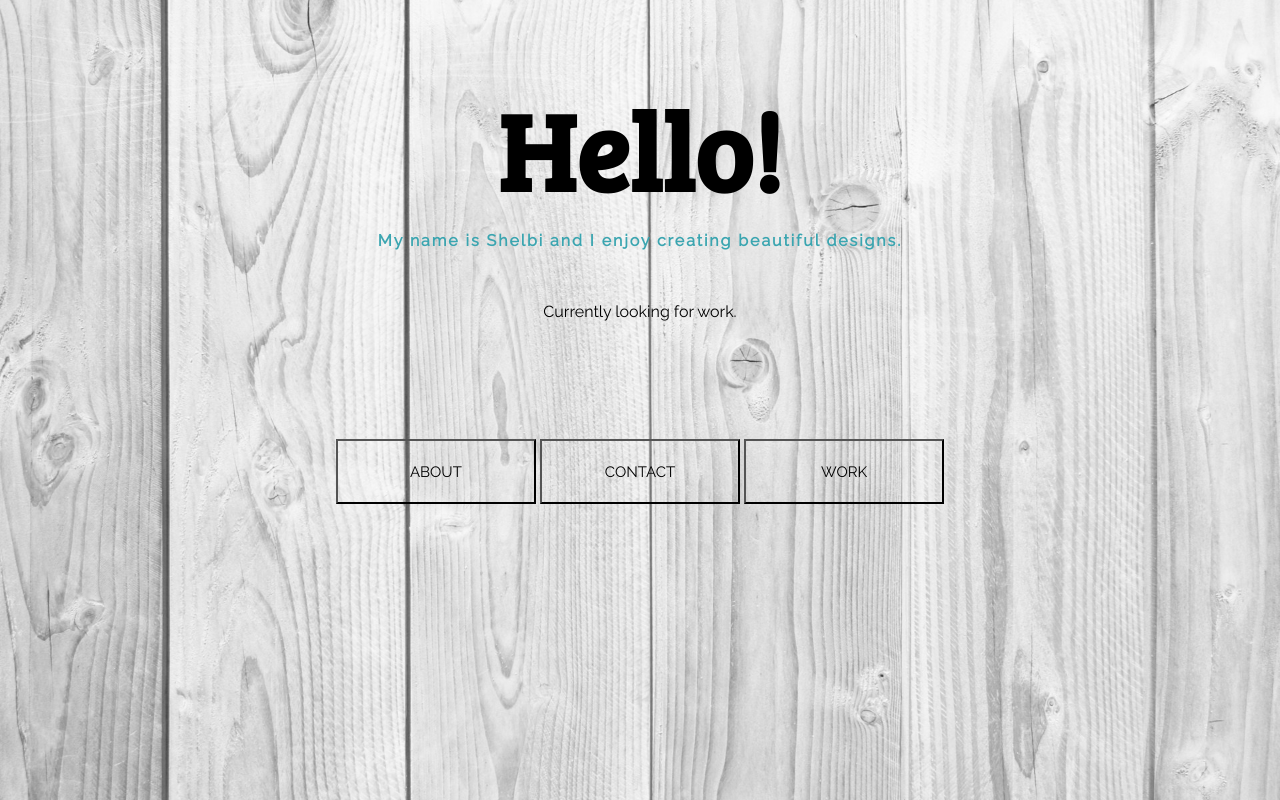
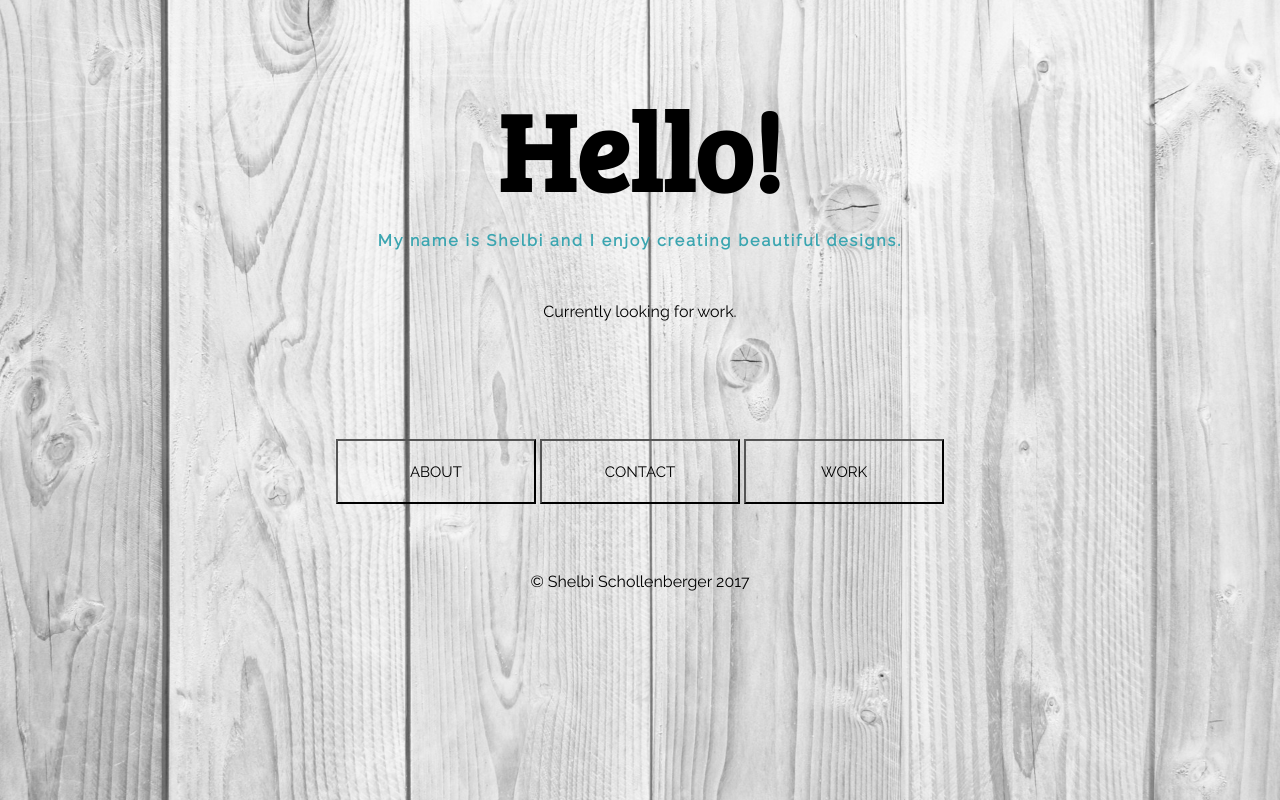
Before and after one commit to shelbijo6/website-design6, a plain HTML site: page index.html in a window 1280 px wide. Drawn offline with Linux system fonts and the light colour scheme.

Commit message:
added a copyright footer

```diff
--- a/css/styles.css
+++ b/css/styles.css
@@ -33,6 +33,7 @@ div, .looking {
 .buttons {
   text-align: center;
   line-height: 40px;
+  padding: 10px;
 }
 
 input {
@@ -46,3 +47,8 @@ input:hover {
   color: #3AA5B0;
   border-color: #3AA5B0;
 }
+
+footer {
+  text-align: center;
+  color: #000;
+}
--- a/index.html
+++ b/index.html
@@ -25,5 +25,11 @@
         <input type="button" value="CONTACT">
         <input type="button" value="WORK">
       </div>
+
+      <footer>
+        <div id="copyright">
+          &copy; Shelbi Schollenberger 2017
+        </div>
+      </footer>
     </body>
   </html>
```
